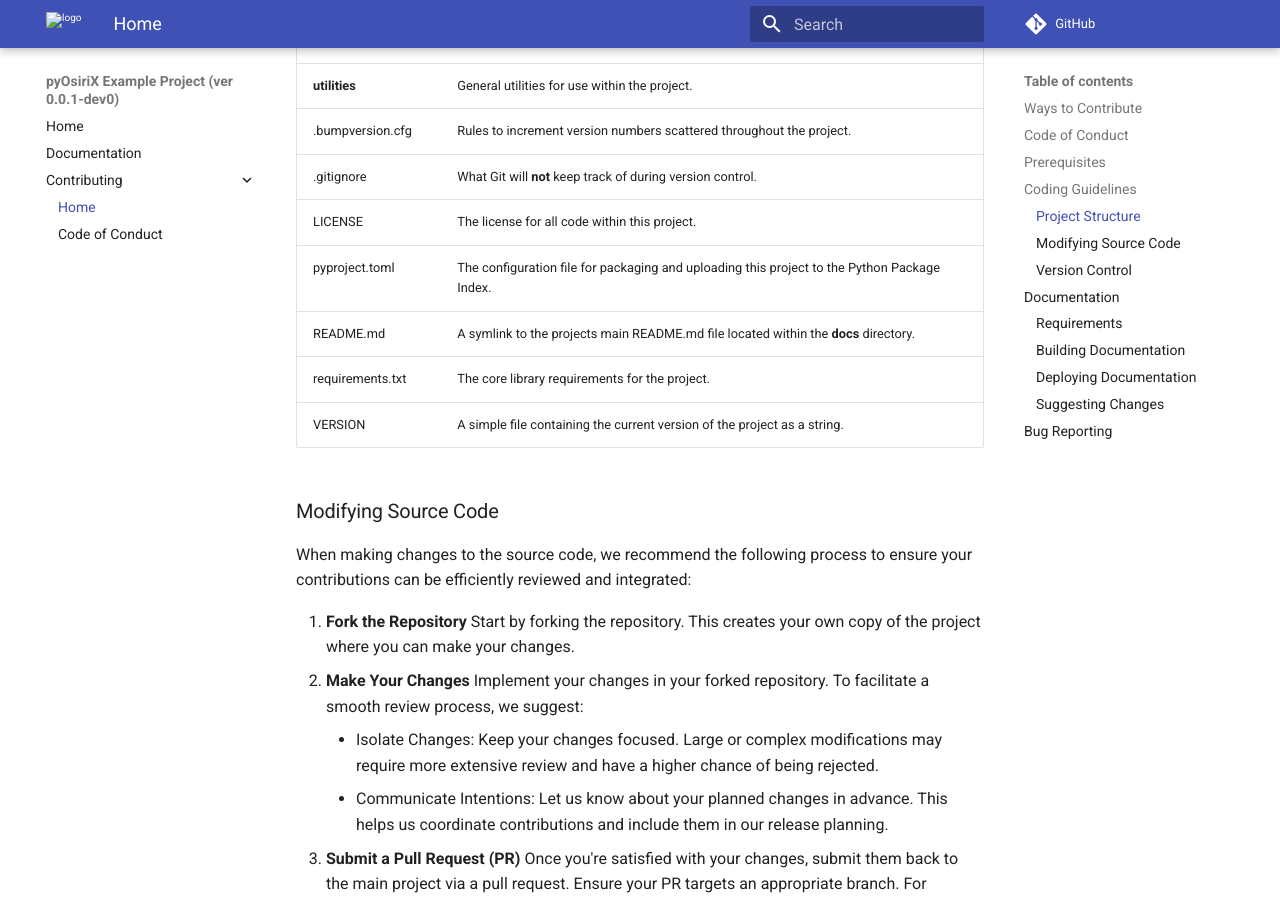
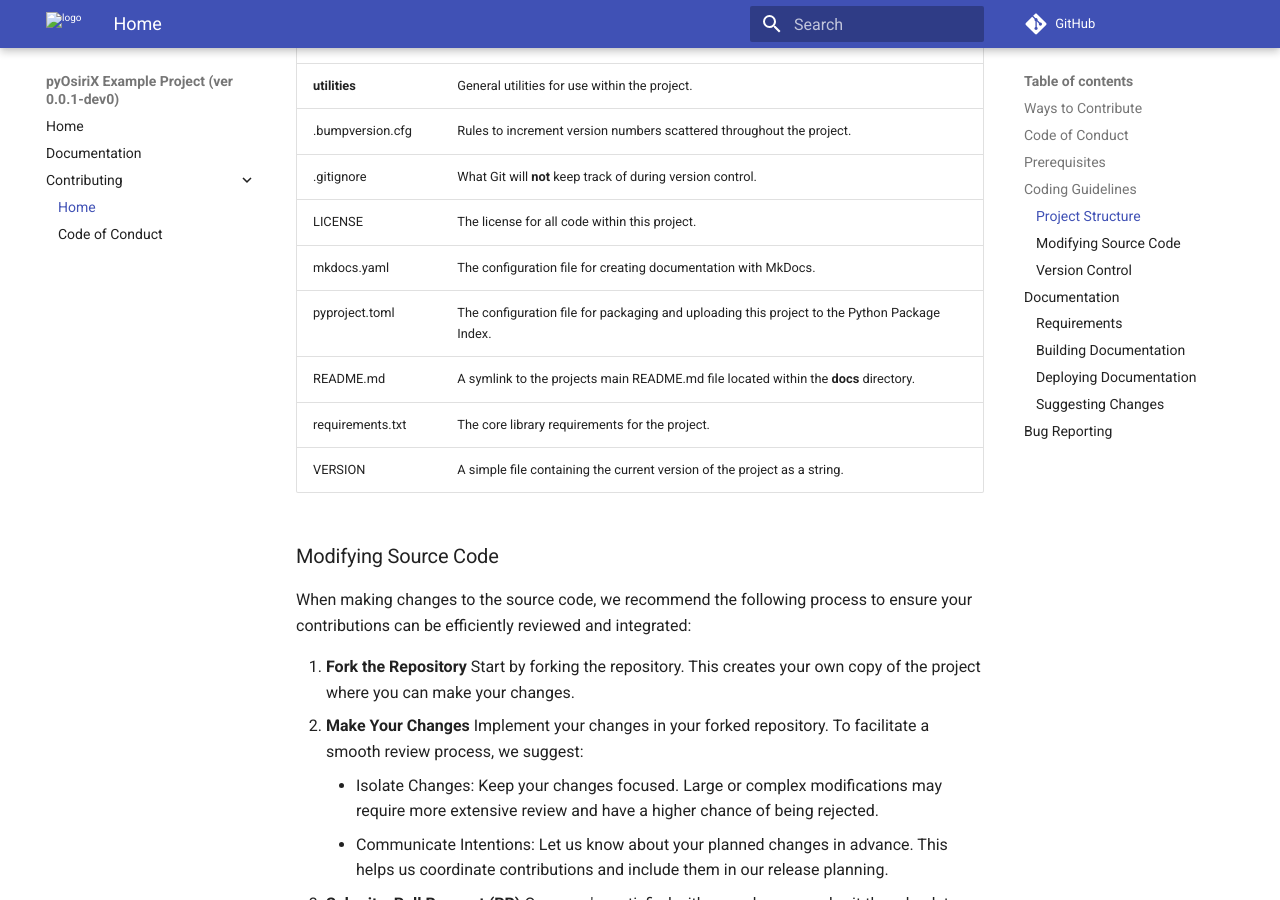
Before and after one commit to osirixgrpc/pyosirix_example_project, an MkDocs documentation site: the page built from docs/CONTRIBUTING.md, in a window 1280 px wide and 900 px high, scrolled down 1773 px. Built offline with MkDocs 1.6.1 and Material for MkDocs 9.7.7, drawn with Linux system fonts in a browser that asks for light colours; comment, search, counter and statistics services are not loaded.

```diff
--- a/docs/CONTRIBUTING.md
+++ b/docs/CONTRIBUTING.md
@@ -85,6 +85,7 @@
 | .bumpversion.cfg        | Rules to increment version numbers scattered throughout the project.                                       |
 | .gitignore              | What Git will __not__ keep track of during version control.                                                |
 | LICENSE                 | The license for all code within this project.                                                              |
+| mkdocs.yaml             | The configuration file for creating documentation with MkDocs.                                             |
 | pyproject.toml          | The configuration file for packaging and uploading this project to the Python Package Index.               |
 | README.md               | A symlink to the projects main README.md file located within the __docs__ directory.                       |
 | requirements.txt        | The core library requirements for the project.                                                             |
```
